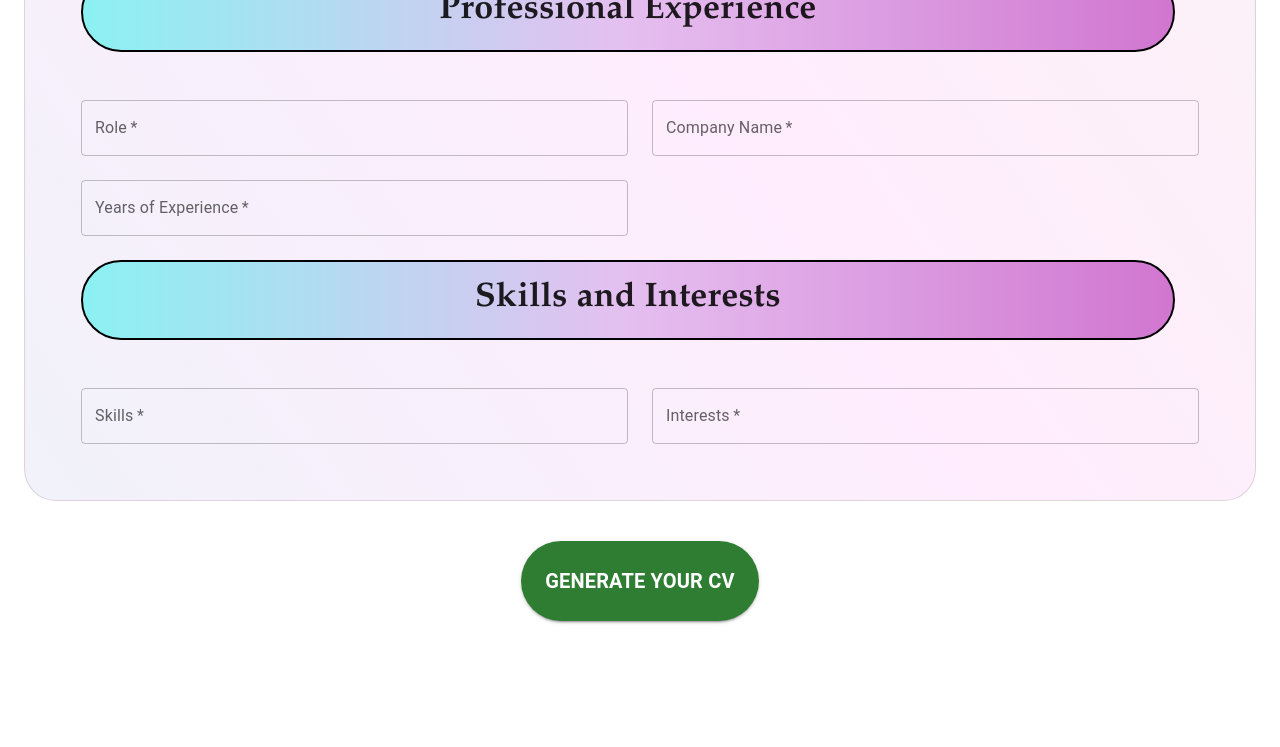
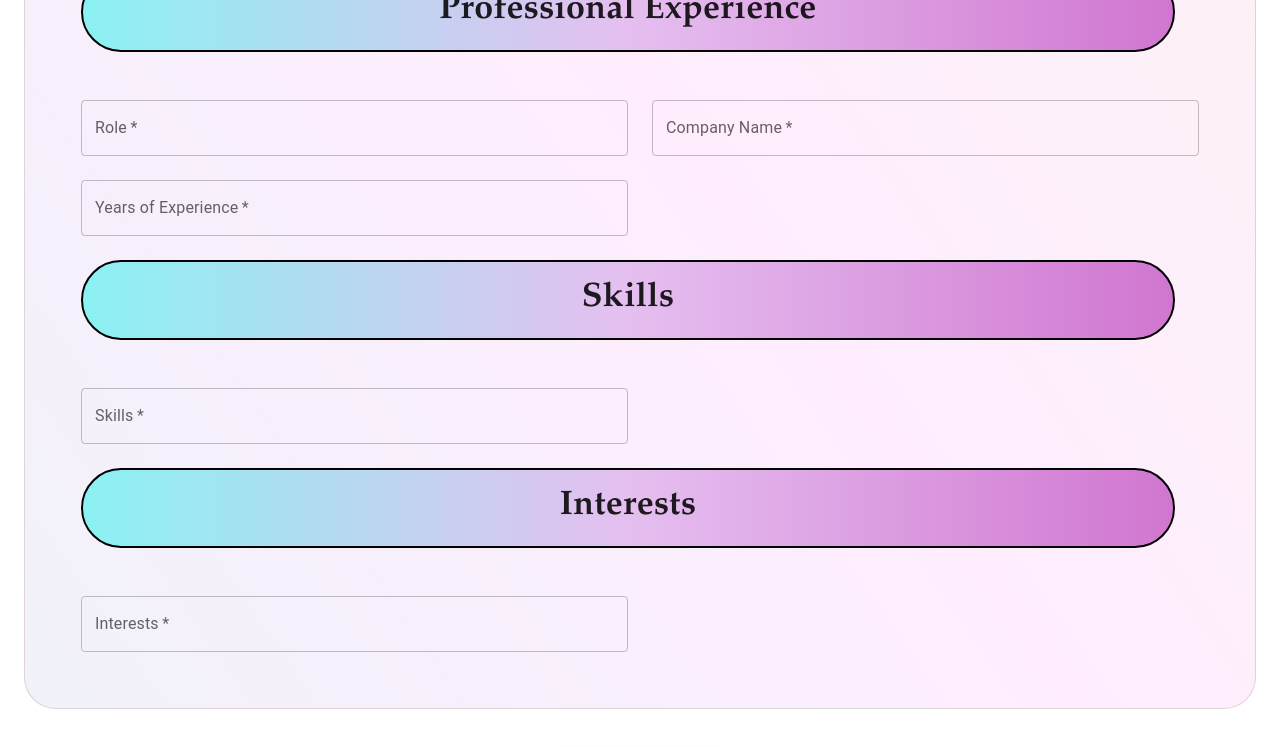
Before and after one commit to Muaz-Ashraf/Resume-Builder, a React (Vite) app: page / in a window 1280 px wide. Shown: the part 1069-1816 px from the top of the page. Before the commit the page ends 1722 px from the top, so only its background shows below. Built offline with nearby package versions, Linux system fonts and the light colour scheme.

Commit message:
add a UI section

```diff
--- a/src/Components/InputForm.jsx
+++ b/src/Components/InputForm.jsx
@@ -11,6 +11,8 @@ import {
   Typography,
 } from "@mui/material";
 import { useNavigate } from "react-router-dom";
+import CustomCard from "./UI/CustomCard";
+import SectionDivider from "./UI/SectionDivider";
 
 const InputForm = () => {
   const [name, setName] = useState("");
@@ -120,40 +122,9 @@ const InputForm = () => {
         >
           Enter your details to generate a complete Resume
         </Typography>
-        <Card
-          variant="outlined"
-          sx={{
-            padding: 7,
-            display: "flex",
-            flexDirection: "column",
-
-            borderRadius: "2em",
-            margin: 2,
-            backgroundColor: "#f1f2fa",
-            backgroundImage:
-              "linear-gradient(55deg, #f1f2fa 0%, #ffedfe 46%, #faf5f2 100%)",
-          }}
-        >
+        <CustomCard>
           <Grid container spacing={3} component="form">
-            <Typography
-              variant="h4"
-              fontWeight="bold"
-              width={"100%"}
-              textAlign="center"
-              m={3}
-              sx={{
-                fontFamily: "Palatino",
-
-                border: "2px black solid",
-                padding: "0.5em",
-                backgroundColor: "#8bf1f2",
-                backgroundImage:
-                  "linear-gradient(90deg, #8bf1f2 0%, #e5bff0 50%, #d176d0 100%)",
-                borderRadius: "2em",
-              }}
-            >
-              Personal Information
-            </Typography>
+            <SectionDivider>Personal Information</SectionDivider>
 
             <Grid item xs={12} sm={6}>
               <TextField
@@ -256,25 +227,7 @@ const InputForm = () => {
                 onChange={(e) => setLinkedIn(e.target.value)}
               ></TextField>
             </Grid>
-            <Typography
-              variant="h4"
-              fontWeight="bold"
-              width={"100%"}
-              textAlign="center"
-              m={3}
-              sx={{
-                fontFamily: "Palatino",
-
-                border: "2px black solid",
-                padding: "0.5em",
-                backgroundColor: "#8bf1f2",
-                backgroundImage:
-                  "linear-gradient(90deg, #8bf1f2 0%, #e5bff0 50%, #d176d0 100%)",
-                borderRadius: "2em",
-              }}
-            >
-              Education
-            </Typography>
+            <SectionDivider>Education</SectionDivider>
             <Grid item xs={12} sm>
               <TextField
                 name="degree"
@@ -323,25 +276,7 @@ const InputForm = () => {
                 onChange={(e) => setYearCompleted(e.target.value)}
               ></TextField>
             </Grid>
-            <Typography
-              variant="h4"
-              fontWeight="bold"
-              width={"100%"}
-              textAlign="center"
-              m={3}
-              sx={{
-                fontFamily: "Palatino",
-
-                border: "2px black solid",
-                padding: "0.5em",
-                backgroundColor: "#8bf1f2",
-                backgroundImage:
-                  "linear-gradient(90deg, #8bf1f2 0%, #e5bff0 50%, #d176d0 100%)",
-                borderRadius: "2em",
-              }}
-            >
-              Professional Experience
-            </Typography>
+            <SectionDivider>Professional Experience</SectionDivider>
             <Grid item xs={12} sm={6}>
               <TextField
                 name="Role"
@@ -378,25 +313,7 @@ const InputForm = () => {
                 onChange={(e) => setYearsCompany(e.target.value)}
               ></TextField>
             </Grid>
-            <Typography
-              variant="h4"
-              fontWeight="bold"
-              width={"100%"}
-              textAlign="center"
-              m={3}
-              sx={{
-                fontFamily: "Palatino",
-
-                border: "2px black solid",
-                padding: "0.5em",
-                backgroundColor: "#8bf1f2",
-                backgroundImage:
-                  "linear-gradient(90deg, #8bf1f2 0%, #e5bff0 50%, #d176d0 100%)",
-                borderRadius: "2em",
-              }}
-            >
-              Skills and Interests
-            </Typography>
+            <SectionDivider>Skills</SectionDivider>
             <Grid item xs={12} sm={6}>
               <TextField
                 name="skills"
@@ -409,6 +326,7 @@ const InputForm = () => {
                 onChange={(e) => setSkills(e.target.value)}
               ></TextField>
             </Grid>
+            <SectionDivider>Interests</SectionDivider>
             <Grid item xs={12} sm={6}>
               <TextField
                 name="interests"
@@ -422,7 +340,7 @@ const InputForm = () => {
               ></TextField>
             </Grid>
           </Grid>
-        </Card>
+        </CustomCard>
 
         <Box textAlign="center">
           <Button
--- a/src/Components/Resume.jsx
+++ b/src/Components/Resume.jsx
@@ -6,13 +6,14 @@ import EmailIcon from "@mui/icons-material/Email";
 import PhoneIphoneIcon from "@mui/icons-material/PhoneIphone";
 import LocationOnIcon from "@mui/icons-material/LocationOn";
 import LinkedInIcon from "@mui/icons-material/LinkedIn";
+import CustomCard from "./UI/CustomCard";
 
 const Resume = () => {
   const location = useLocation();
   const formData = location.state;
   return (
     <>
-      <Box mt={5}>
+      <CustomCard>
         <Stack
           direction="row"
           divider={<Divider orientation="vertical" flexItem />}
@@ -95,8 +96,9 @@ const Resume = () => {
             <Typography variant="h6">{formData.linkedIn}</Typography>
           </Stack>
         </Stack>
-
-        <Stack mt={3} ml={4}>
+        <Grid container spacing={1}>
+          <Grid item xs={6}>
+            <Stack mt={3}>
               <Typography variant="h4" fontWeight="bold" mb={3}>
                 EDUCATION
               </Typography>
@@ -108,7 +110,7 @@ const Resume = () => {
                 {formData.yearEnrolled} - {formData.yearCompleted}
               </Typography>
             </Stack>
-        <Stack mt={10} ml={4}>
+            <Stack mt={10}>
               <Typography variant="h4" fontWeight="bold" mb={3}>
                 WORK EXPERIENCE
               </Typography>
@@ -116,11 +118,28 @@ const Resume = () => {
                 {formData.role}
               </Typography>
               <Typography variant="h6">{formData.company}</Typography>
-          <Typography variant="h6">{formData.yearsCompany} years</Typography>
+              <Typography variant="h6">
+                {formData.yearsCompany} years
+              </Typography>
             </Stack>
+          </Grid>
+
+          <Grid item xs={6}>
+            <Stack mt={3}>
+              <Typography variant="h4" fontWeight="bold" mb={3}>
+                SKILLS
+              </Typography>
               <Typography variant="h1">{formData.skills}</Typography>
+            </Stack>
+            <Stack mt={10}>
+              <Typography variant="h4" fontWeight="bold" mb={3}>
+                INTERESTS
+              </Typography>
               <Typography variant="h1">{formData.interests}</Typography>
-      </Box>
+            </Stack>
+          </Grid>
+        </Grid>
+      </CustomCard>
     </>
   );
 };
--- /dev/null
+++ b/src/Components/UI/CustomCard.jsx
@@ -0,0 +1,25 @@
+import { Card } from "@mui/material";
+import React from "react";
+
+const CustomCard = (props) => {
+  return (
+    <Card
+      variant="outlined"
+      sx={{
+        padding: 7,
+        display: "flex",
+        flexDirection: "column",
+
+        borderRadius: "2em",
+        margin: 2,
+        backgroundColor: "#f1f2fa",
+        backgroundImage:
+          "linear-gradient(55deg, #f1f2fa 0%, #ffedfe 46%, #faf5f2 100%)",
+      }}
+    >
+      {props.children}
+    </Card>
+  );
+};
+
+export default CustomCard;
--- /dev/null
+++ b/src/Components/UI/SectionDivider.jsx
@@ -0,0 +1,28 @@
+import { Typography } from "@mui/material";
+import React from "react";
+
+const SectionDivider = (props) => {
+  return (
+    <Typography
+      variant="h4"
+      fontWeight="bold"
+      width={"100%"}
+      textAlign="center"
+      m={3}
+      sx={{
+        fontFamily: "Palatino",
+
+        border: "2px black solid",
+        padding: "0.5em",
+        backgroundColor: "#8bf1f2",
+        backgroundImage:
+          "linear-gradient(90deg, #8bf1f2 0%, #e5bff0 50%, #d176d0 100%)",
+        borderRadius: "2em",
+      }}
+    >
+      {props.children}
+    </Typography>
+  );
+};
+
+export default SectionDivider;
```
Lines whose indentation alone changed are shown as unchanged.
